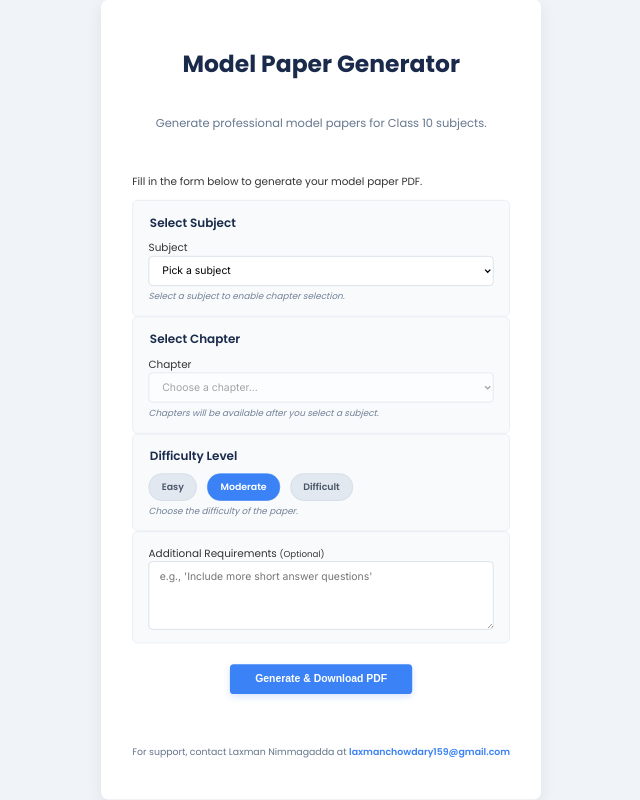
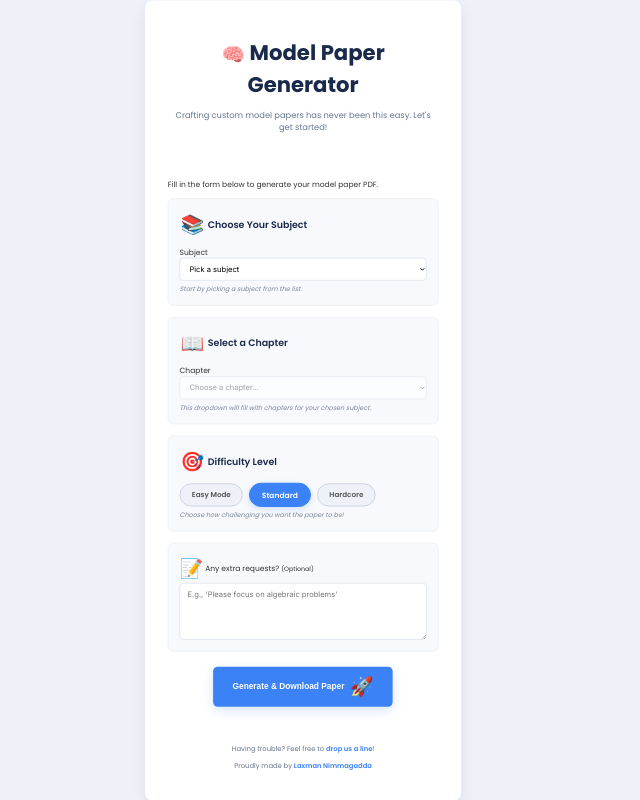
Before and after one commit to laxmanchowdary15/Perplexity_API_Project, a Flask app: page / in a window 1280 px wide. Shown: the whole page, without its empty margins (319-959 px from the left). Run offline with Flask 3, Linux system fonts and the light colour scheme.

Commit message:
not too robotic

```diff
--- a/static/css/style.css
+++ b/static/css/style.css
@@ -8,7 +8,7 @@
   margin: 0;
   padding: 0;
   font-family: 'Poppins', 'Inter', sans-serif;
-  background-color: #f0f4f8; /* A light, professional grey-blue */
+  background-color: #eef2f8;
   color: #333;
 }
 
@@ -20,25 +20,29 @@
   padding: 2rem 1rem;
 }
 
-/* Container layout */
+/* Main container and layout */
 main.container {
-  max-width: 900px; /* Increased max-width for better use of space */
-  width: 100%;
+  width: 90%; /* Use a larger percentage for wider screens */
+  max-width: 1200px; /* Set a max-width to prevent it from getting too wide */
   padding: 3rem;
   background: #ffffff;
-  border-radius: 12px;
-  box-shadow: 0 8px 24px rgba(0, 0, 0, 0.08);
+  border-radius: 16px;
+  box-shadow: 0 10px 30px rgba(0, 0, 0, 0.08);
   display: flex;
   flex-direction: column;
-  gap: 1.5rem;
+  gap: 2rem;
+}
+
+.header-section {
+  text-align: center;
+  margin-bottom: 1rem;
 }
 
 /* Typography and Headings */
 h1 {
-  font-size: 2.25rem;
+  font-size: 2.8rem;
   font-weight: 700;
   color: #1a2a4b;
-  text-align: center;
   margin-bottom: 0.5rem;
 }
 
@@ -46,23 +50,37 @@
   font-size: 1.1rem;
   font-weight: 400;
   color: #66778f;
-  text-align: center;
-  margin-bottom: 1.5rem;
+  margin-bottom: 2rem;
+}
+
+.emoji {
+  font-size: 2.5rem;
+  vertical-align: middle;
 }
 
 legend {
-  font-size: 1.15rem;
+  font-size: 1.25rem;
   font-weight: 600;
   color: #1a2a4b;
-  margin-bottom: 0.8rem;
+  margin-bottom: 1rem;
+  display: flex;
+  align-items: center;
+  gap: 0.5rem;
 }
 
 /* Card-based layout for form fields */
+.form-grid {
+  display: grid;
+  grid-template-columns: repeat(auto-fit, minmax(300px, 1fr));
+  gap: 1.5rem;
+}
+
 .card {
-  background-color: #f8fafc;
-  border: 1px solid #e2e8f0;
-  border-radius: 8px;
-  padding: 1.25rem 1.5rem;
+  background-color: #f7f9fc;
+  border: 1px solid #e0e6ed;
+  border-radius: 12px;
+  padding: 1.5rem;
+  transition: transform 0.2s ease, box-shadow 0.2s ease;
 }
 
 /* Form fields */
@@ -76,24 +94,24 @@
 textarea {
   display: block;
   width: 100%;
-  padding: 0.7rem 1rem;
+  padding: 0.75rem 1rem;
   font-size: 1rem;
   font-family: 'Inter', sans-serif;
-  border: 1px solid #cbd5e0;
-  border-radius: 6px;
+  border: 1px solid #ccd2e2;
+  border-radius: 8px;
   background: #fff;
-  transition: border-color 0.2s ease, box-shadow 0.2s ease;
+  transition: border-color 0.3s ease, box-shadow 0.3s ease;
 }
 
 select:focus,
 textarea:focus {
   border-color: #3b82f6;
-  box-shadow: 0 0 0 2px rgba(59, 130, 246, 0.2);
+  box-shadow: 0 0 0 3px rgba(59, 130, 246, 0.2);
   outline: none;
 }
 
 textarea#suggestions {
-  min-height: 100px;
+  min-height: 120px;
   resize: vertical;
 }
 
@@ -101,8 +119,8 @@
 .hint-text {
   display: block;
   font-size: 0.85rem;
-  color: #718096;
-  margin-top: 0.4rem;
+  color: #7b8599;
+  margin-top: 0.5rem;
   font-style: italic;
 }
 
@@ -119,15 +137,15 @@
 
 .radio-label {
   display: inline-block;
-  padding: 0.6rem 1.2rem;
-  border: 1px solid #cbd5e0;
-  border-radius: 20px;
+  padding: 0.7rem 1.5rem;
+  border: 2px solid #ccd2e2;
+  border-radius: 50px;
   cursor: pointer;
-  font-size: 0.9rem;
+  font-size: 0.95rem;
   font-weight: 600;
-  transition: all 0.2s ease;
-  color: #4a5568;
-  background-color: #e2e8f0;
+  transition: all 0.3s ease;
+  color: #555;
+  background-color: #eef2f8;
   user-select: none;
 }
 
@@ -135,34 +153,44 @@
   background-color: #3b82f6;
   color: #fff;
   border-color: #3b82f6;
+  transform: scale(1.05);
+  box-shadow: 0 4px 12px rgba(59, 130, 246, 0.2);
 }
 
 .radio-label:hover {
-  background-color: #d1d9e6;
+  border-color: #3b82f6;
 }
 
 /* Button */
+.button-container {
+  display: flex;
+  justify-content: center;
+  margin-top: 2rem;
+}
+
 button#generateBtn {
-  display: block;
+  display: flex;
+  justify-content: center;
+  align-items: center;
+  gap: 0.75rem;
   width: 100%;
-  max-width: 280px;
-  padding: 0.9rem 1.5rem;
-  font-size: 1rem;
+  max-width: 380px;
+  padding: 1.2rem 1.5rem;
+  font-size: 1.1rem;
   font-weight: 700;
-  border-radius: 6px;
+  border-radius: 10px;
   background-color: #3b82f6;
   border: none;
   color: white;
   cursor: pointer;
-  transition: background-color 0.2s ease, transform 0.2s ease;
-  box-shadow: 0 4px 12px rgba(59, 130, 246, 0.2);
-  margin: 2rem auto 0;
+  transition: all 0.3s ease;
+  box-shadow: 0 8px 25px rgba(59, 130, 246, 0.2);
 }
 
 button#generateBtn:hover:not(:disabled) {
   background-color: #2563eb;
-  transform: translateY(-2px);
-  box-shadow: 0 6px 16px rgba(59, 130, 246, 0.3);
+  transform: translateY(-3px);
+  box-shadow: 0 10px 30px rgba(59, 130, 246, 0.35);
 }
 
 button#generateBtn:disabled {
@@ -186,14 +214,14 @@
 
 .modal-content {
   background: #fff;
-  padding: 1.5rem;
-  border-radius: 8px;
-  box-shadow: 0 5px 20px rgba(0,0,0,0.2);
-  max-width: 360px;
+  padding: 2rem;
+  border-radius: 12px;
+  box-shadow: 0 5px 25px rgba(0,0,0,0.3);
+  max-width: 400px;
   text-align: center;
-  font-size: 1.1rem;
+  font-size: 1.2rem;
   color: #1a2a4b;
-  animation: fadeIn 0.3s ease-in-out;
+  animation: fadeIn 0.4s ease-in-out;
 }
 
 @keyframes fadeIn {
@@ -202,22 +230,22 @@
 }
 
 .error-message {
-  background-color: #fee2e2;
-  color: #dc2626;
-  padding: 0.8rem 1rem;
-  border-radius: 6px;
+  background-color: #ffebee;
+  color: #d32f2f;
+  padding: 1rem;
+  border-radius: 8px;
   text-align: center;
   margin-top: 1rem;
   font-weight: 600;
-  border: 1px solid #f87171;
+  border: 1px solid #ef5350;
 }
 
 /* Contact info */
 .contact-info {
+  text-align: center;
+  margin-top: 2rem;
   font-size: 0.9rem;
   color: #64748b;
-  text-align: center;
-  margin-top: 2.5rem;
 }
 
 .contact-info a {
@@ -231,13 +259,17 @@
 }
 
 /* Responsive adjustments */
-@media (max-width: 600px) {
+@media (max-width: 768px) {
   main.container {
     padding: 1.5rem;
-    margin-top: 2rem;
+    width: 95%;
+  }
+
+  .form-grid {
+    grid-template-columns: 1fr;
   }
 
   h1 {
-    font-size: 1.75rem;
+    font-size: 2rem;
   }
 }
--- a/templates/form.html
+++ b/templates/form.html
@@ -12,19 +12,22 @@
 
 {% block content %}
 <main class="container" role="main" aria-labelledby="pageTitle">
+  <div class="header-section">
     <h1 id="pageTitle" tabindex="0">
-    Model Paper Generator
+      <span class="emoji">🧠</span> Model Paper Generator
     </h1>
     <p class="tagline">
-    Generate professional model papers for Class 10 subjects.
+      Crafting custom model papers has never been this easy. Let's get started!
     </p>
+  </div>
 
   <form id="paperForm" aria-describedby="formInstructions" novalidate>
     <p id="formInstructions" class="sr-only">Fill in the form below to generate your model paper PDF.</p>
 
-    <div class="card">
+    <div class="form-grid">
+      <div class="card subject-card">
         <fieldset>
-        <legend>Select Subject</legend>
+          <legend><span class="emoji">📚</span> Choose Your Subject</legend>
           <label for="subject" class="sr-only">Subject</label>
           <select name="subject" id="subject" required aria-required="true" aria-describedby="subjectHint">
             <option value="" disabled selected>Pick a subject</option>
@@ -33,58 +36,62 @@
             <option value="Social">Social Studies</option>
             <option value="English">English</option>
           </select>
-        <small id="subjectHint" class="hint-text">Select a subject to enable chapter selection.</small>
+          <small id="subjectHint" class="hint-text">Start by picking a subject from the list.</small>
         </fieldset>
       </div>
 
-    <div class="card">
+      <div class="card chapter-card">
         <fieldset>
-        <legend>Select Chapter</legend>
+          <legend><span class="emoji">📖</span> Select a Chapter</legend>
           <label for="chapter" class="sr-only">Chapter</label>
           <select name="chapter" id="chapter" required aria-required="true" aria-describedby="chapterHint" disabled>
             <option value="" disabled selected>Choose a chapter...</option>
           </select>
-        <small id="chapterHint" class="hint-text">Chapters will be available after you select a subject.</small>
+          <small id="chapterHint" class="hint-text">This dropdown will fill with chapters for your chosen subject.</small>
         </fieldset>
       </div>
 
-    <div class="card">
+      <div class="card difficulty-card">
         <fieldset>
-        <legend>Difficulty Level</legend>
+          <legend><span class="emoji">🎯</span> Difficulty Level</legend>
           <div class="difficulty-options" role="radiogroup" aria-labelledby="difficulty-legend">
             <input type="radio" id="easy" name="difficulty" value="easy">
-          <label for="easy" class="radio-label">Easy</label>
+            <label for="easy" class="radio-label">Easy Mode</label>
 
             <input type="radio" id="moderate" name="difficulty" value="moderate" checked>
-          <label for="moderate" class="radio-label">Moderate</label>
+            <label for="moderate" class="radio-label">Standard</label>
 
             <input type="radio" id="difficult" name="difficulty" value="difficult">
-          <label for="difficult" class="radio-label">Difficult</label>
+            <label for="difficult" class="radio-label">Hardcore</label>
           </div>
-        <small id="difficultyHint" class="hint-text">Choose the difficulty of the paper.</small>
+          <small id="difficultyHint" class="hint-text">Choose how challenging you want the paper to be!</small>
         </fieldset>
       </div>
 
-    <div class="card">
-      <label for="suggestions">Additional Requirements <small>(Optional)</small></label>
-      <textarea name="suggestions" id="suggestions" rows="4" placeholder="e.g., 'Include more short answer questions'"></textarea>
+      <div class="card suggestions-card">
+        <label for="suggestions"><span class="emoji">📝</span> Any extra requests? <small>(Optional)</small></label>
+        <textarea name="suggestions" id="suggestions" rows="4" placeholder="E.g., 'Please focus on algebraic problems'"></textarea>
+      </div>
     </div>
 
+    <div class="button-container">
       <button type="submit" id="generateBtn" aria-live="polite" aria-busy="false">
-      Generate & Download PDF
+        Generate & Download Paper <span class="emoji">🚀</span>
       </button>
+    </div>
   </form>
 
   <div class="contact-info">
-    <p>For support, contact Laxman Nimmagadda at <a href="mailto:laxmanchowdary159@gmail.com">laxmanchowdary159@gmail.com</a></p>
+    <p>Having trouble? Feel free to <a href="mailto:laxmanchowdary159@gmail.com">drop us a line</a>!</p>
+    <p>Proudly made by <a href="mailto:laxmanchowdary159@gmail.com">Laxman Nimmagadda</a></p>
   </div>
 
   <div id="loadingModal" class="modal" role="alertdialog" aria-modal="true" aria-hidden="true" aria-live="assertive">
-    <div class="modal-content">Generating your PDF, please wait...</div>
+    <div class="modal-content">Hold on, we're generating your paper!</div>
   </div>
 
   <div id="errorMessage" class="error-message" role="alert" aria-live="assertive" style="display:none;">
-    An error occurred. Please try again.
+    Uh-oh! Something went wrong. Let's give it another shot.
   </div>
 </main>
 
```
Lines whose indentation alone changed are shown as unchanged.
